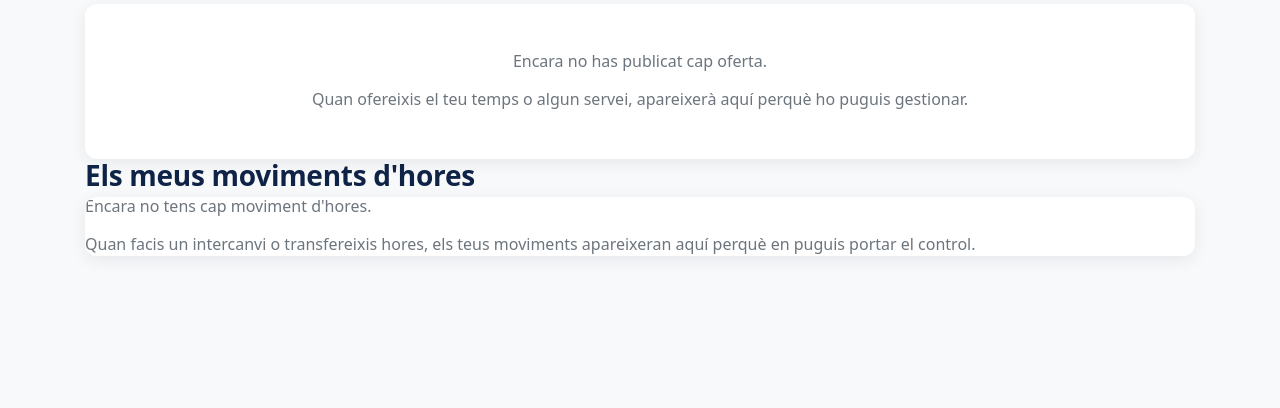
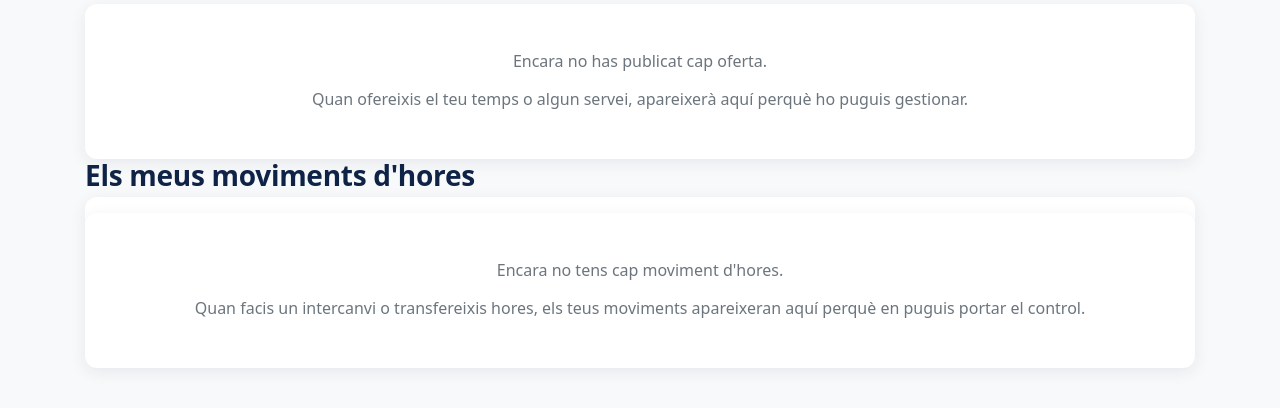
Before and after one commit to arnaufito/banc_de_temps, a Flask app: template templates/historial.html in a window 1280 px wide. Shown: the part 183-591 px from the top of the page. Run offline with Flask 3, Linux system fonts and the light colour scheme; the template is opened without the code that fills it, so the values that code supplies are empty.

Commit message:
hisotirla

```diff
--- a/templates/historial.html
+++ b/templates/historial.html
@@ -70,8 +70,12 @@
                     </span>
                 </div>
             {% else %}
-                <h4 class="text-muted mb-3">Encara no tens cap moviment d'hores.</h4>
-                <p class="text-secondary mb-0">Quan facis un intercanvi o transfereixis hores, els teus moviments apareixeran aquí perquè en puguis portar el control.</p>
+                <div class="col-12">
+                    <div class="bt-buit text-center">
+                        <h4 class="text-muted mb-3">Encara no tens cap moviment d'hores.</h4>
+                        <p class="text-secondary mb-0">Quan facis un intercanvi o transfereixis hores, els teus moviments apareixeran aquí perquè en puguis portar el control.</p>
+                    </div>
+                </div>
             {% endfor %}
         </div>
     </div>
```
